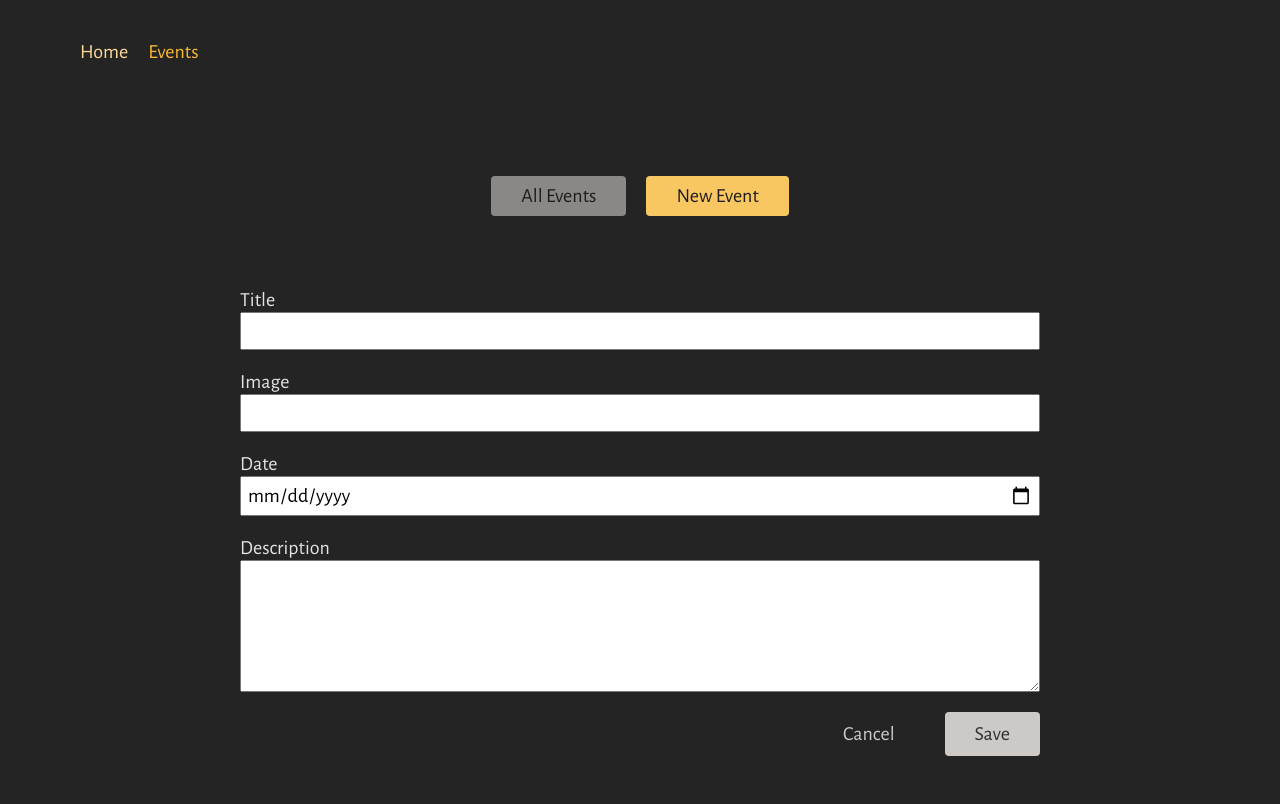
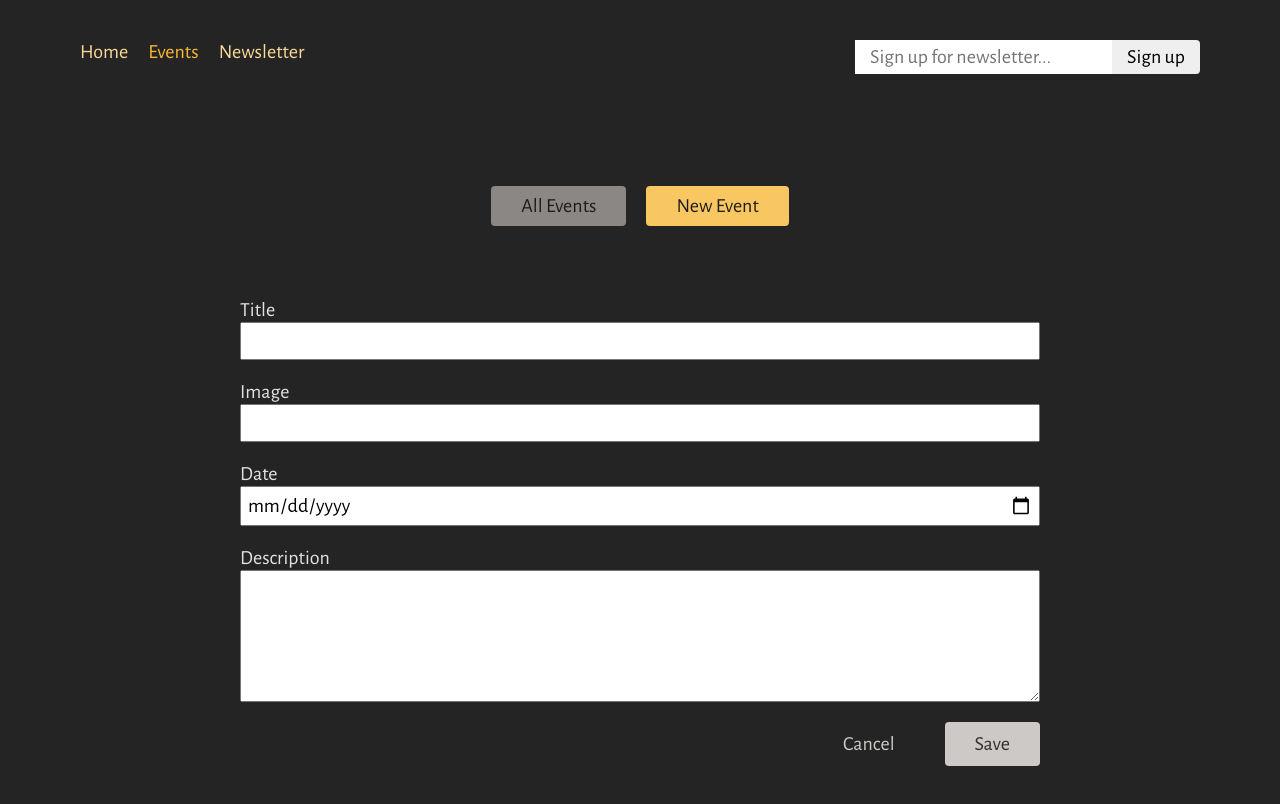
Before and after one commit to palinavasilevich/react-events-app, a React (Vite) app in the folder frontend/: page /events/new in a window 1280 px wide. Built offline with nearby package versions, Linux system fonts and the light colour scheme.

Commit message:
feat: implement the page Newsletter

```diff
--- a/frontend/src/components/MainNavigation/MainNavigation.jsx
+++ b/frontend/src/components/MainNavigation/MainNavigation.jsx
@@ -1,4 +1,5 @@
 import { NavLink } from "react-router-dom";
+import NewsletterSignup from "../NewsletterSignup/NewsletterSignup";
 
 import classes from "./MainNavigation.module.css";
 
@@ -28,8 +29,19 @@
               Events
             </NavLink>
           </li>
+          <li>
+            <NavLink
+              to="/newsletter"
+              className={({ isActive }) =>
+                isActive ? classes.active : undefined
+              }
+            >
+              Newsletter
+            </NavLink>
+          </li>
         </ul>
       </nav>
+      <NewsletterSignup />
     </header>
   );
 }
--- /dev/null
+++ b/frontend/src/components/NewsletterSignup/NewsletterSignup.jsx
@@ -0,0 +1,31 @@
+import { useFetcher } from "react-router-dom";
+import classes from "./NewsletterSignup.module.css";
+import { useEffect } from "react";
+
+function NewsletterSignup() {
+  const fetcher = useFetcher();
+  const { data, state } = fetcher;
+
+  useEffect(() => {
+    if (state === "idle" && data && data.message) {
+      window.alert(data.message);
+    }
+  }, [data, state]);
+
+  return (
+    <fetcher.Form
+      method="post"
+      action="/newsletter"
+      className={classes.newsletter}
+    >
+      <input
+        type="email"
+        placeholder="Sign up for newsletter..."
+        aria-label="Sign up for newsletter"
+      />
+      <button>Sign up</button>
+    </fetcher.Form>
+  );
+}
+
+export default NewsletterSignup;
--- /dev/null
+++ b/frontend/src/components/NewsletterSignup/NewsletterSignup.module.css
@@ -0,0 +1,18 @@
+.newsletter input,
+.newsletter button {
+  font: inherit;
+  padding: 0.25rem 0.75rem;
+  border-radius: 0;
+  border: none;
+}
+
+.newsletter button {
+  border-top-right-radius: 4px;
+  border-bottom-right-radius: 4px;
+  cursor: pointer;
+}
+
+.newsletter button:hover {
+  background-color: var(--color-primary-300);
+  color: var(--color-gray-800);
+}
--- a/frontend/src/components/index.jsx
+++ b/frontend/src/components/index.jsx
@@ -4,3 +4,4 @@
 export { default as EventsNavigation } from "./EventsNavigation/EventsNavigation";
 export { default as MainNavigation } from "./MainNavigation/MainNavigation";
 export { default as PageContent } from "./PageContent/PageContent";
+export { default as NewsletterSignup } from "./NewsletterSignup/NewsletterSignup";
--- /dev/null
+++ b/frontend/src/pages/Newsletter.jsx
@@ -0,0 +1,20 @@
+import { NewsletterSignup, PageContent } from "../components";
+
+function NewsletterPage() {
+  return (
+    <PageContent title="Join our awesome newsletter!">
+      <NewsletterSignup />
+    </PageContent>
+  );
+}
+
+export default NewsletterPage;
+
+export async function action({ request }) {
+  const data = await request.formData();
+  const email = data.get("email");
+
+  // send to backend newsletter server ...
+  console.log(email);
+  return { message: "Signup successful!" };
+}
--- a/frontend/src/pages/index.jsx
+++ b/frontend/src/pages/index.jsx
@@ -6,3 +6,4 @@
 export { default as HomePage } from "./Home";
 export { default as NewEventPage } from "./NewEvent";
 export { default as EventsLayout } from "./Layouts/EventsLayout";
+export { default as NewsletterPage } from "./Newsletter";
--- a/frontend/src/router/index.jsx
+++ b/frontend/src/router/index.jsx
@@ -9,6 +9,7 @@
   NewEventPage,
   EditEventPage,
   EventsLayout,
+  NewsletterPage,
 } from "../pages";
 import { loader as eventsLoader } from "../pages/Events";
 import {
@@ -16,6 +17,7 @@
   loader as eventDetailsLoader,
 } from "../pages/EventDetails";
 import { action as eventAction } from "../components/EventForm/EventForm";
+import { action as newsletterAction } from "../pages/Newsletter";
 
 const router = createBrowserRouter([
   {
@@ -50,6 +52,11 @@
           { path: "new", element: <NewEventPage />, action: eventAction },
         ],
       },
+      {
+        path: "newsletter",
+        element: <NewsletterPage />,
+        action: newsletterAction,
+      },
     ],
   },
 ]);
```
